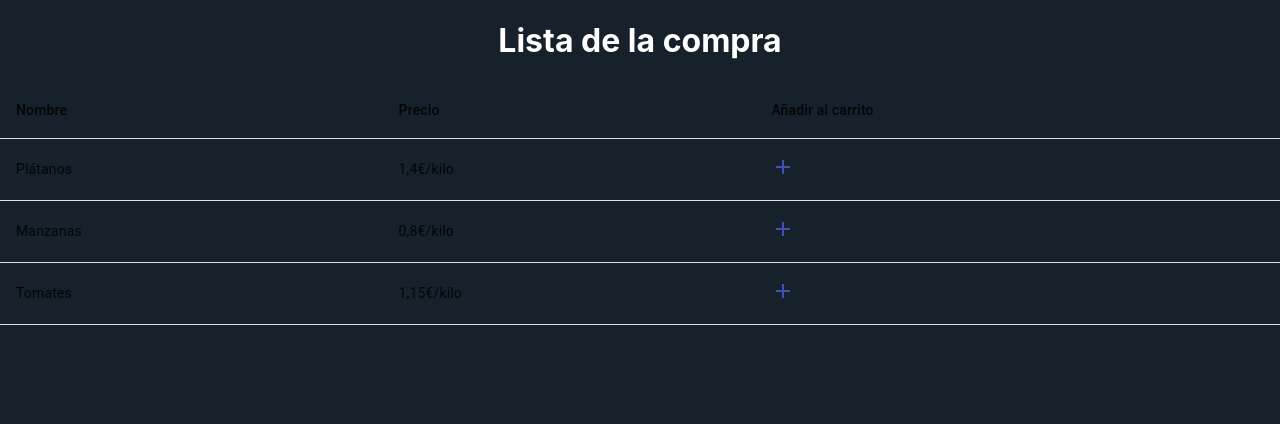
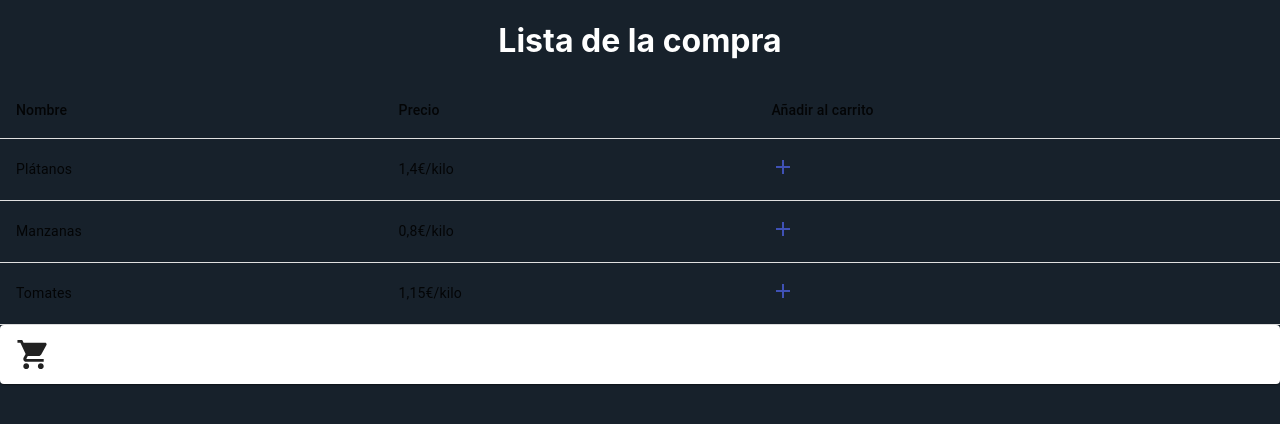
Before and after one commit to alexgartab/carrito, a React (Create React App) app: page / in a window 1280 px wide. Shown: the top 424 px of the page. Built offline with nearby package versions, Linux system fonts and the light colour scheme.

Commit message:
100% 5/5 3/3 carrito done

```diff
--- a/src/Views/Carrito/Carrito.js
+++ b/src/Views/Carrito/Carrito.js
@@ -1,10 +1,21 @@
 import React from 'react'
 import PropTypes from 'prop-types'
+import ShoppingCartIcon from '@material-ui/icons/ShoppingCart';
+import Accordion from '@material-ui/core/Accordion';
+import AccordionSummary from '@material-ui/core/AccordionSummary';
+import AccordionDetails from '@material-ui/core/AccordionDetails';
 
-const Carrito = ({listaDeLaCompra}) => {
+const Carrito = ({ listaDeLaCompra }) => {
     return (
         <div>
-
+            <Accordion>
+                <AccordionSummary>
+                    <ShoppingCartIcon fontSize='large' />
+                </AccordionSummary>
+                <AccordionDetails>
+                    {'cosas que vas a comprar'}
+                </AccordionDetails>
+            </Accordion>
         </div>
     )
 }
```
